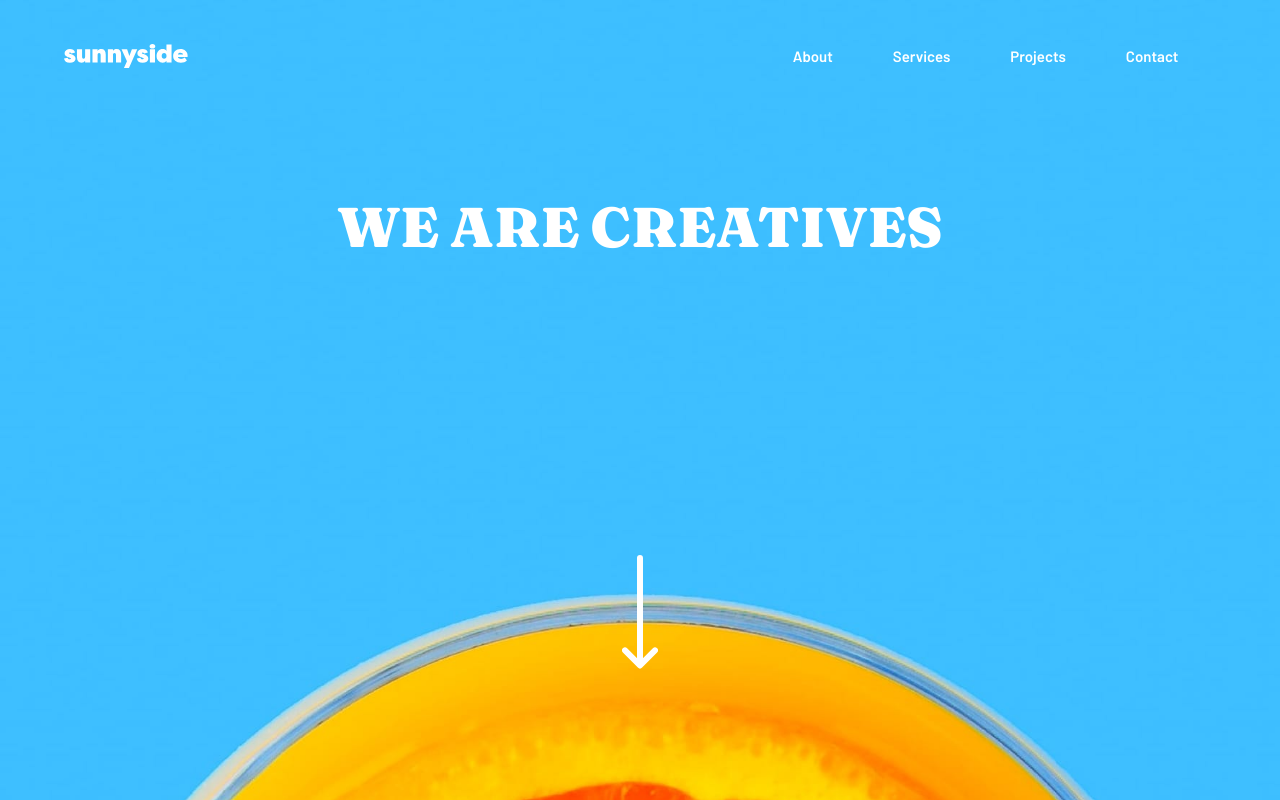
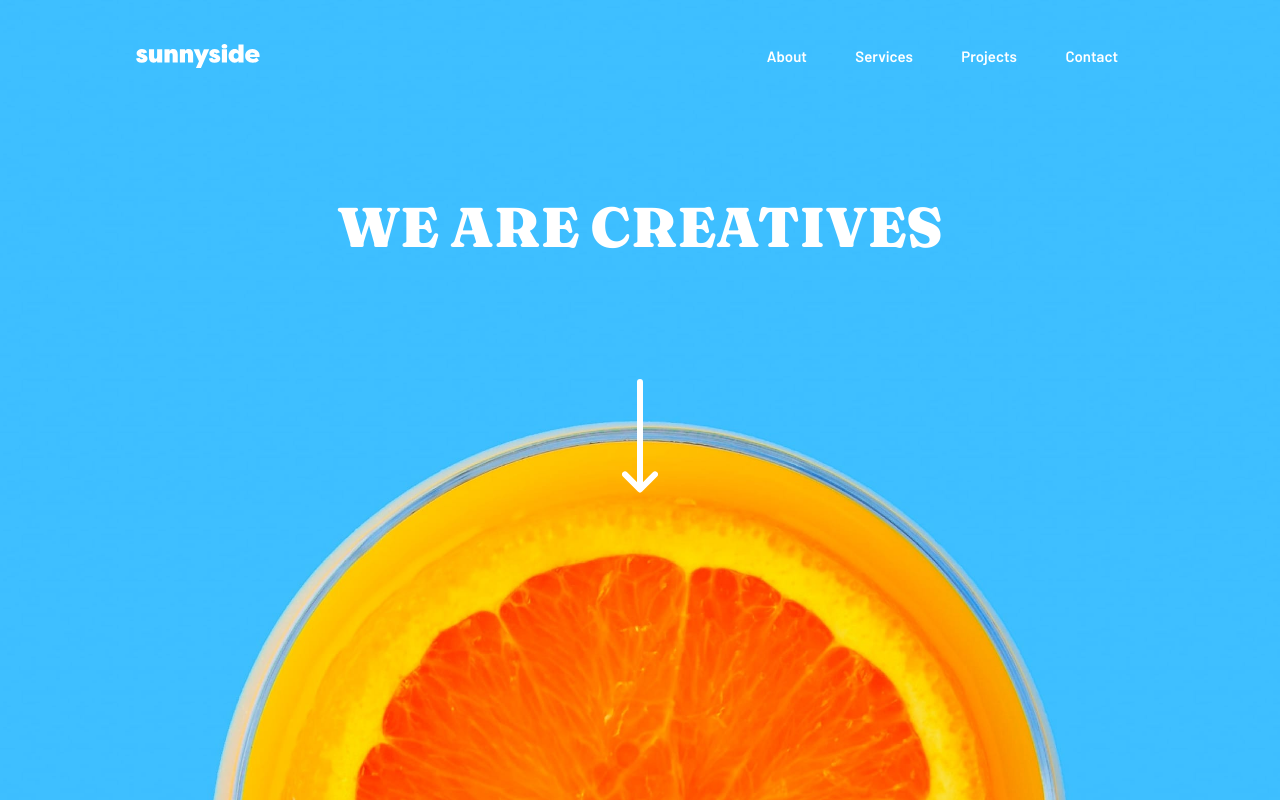
Before and after one commit to ltc870/sunnysideagencylandingpage, a React (Vite) app: page / in a window 1280 px wide. Shown: the top 800 px of the page. Built offline with nearby package versions, Linux system fonts and the light colour scheme.

Commit message:
made changes to heading picture

```diff
--- a/src/components/Header.module.css
+++ b/src/components/Header.module.css
@@ -26,18 +26,18 @@
 
 @media (min-width: 800px) {
     .header {
-        background: url("../images/desktop/image-header.jpg") no-repeat;
+        background-image: url("../images/desktop/image-header.jpg");
+        background-repeat: no-repeat;
         background-size: cover;
         background-position: center;
-        padding-bottom: 30em;
+        padding: 0em 5em 20em;
     }
 
     .headerTitle {
         font-size: 3.5rem;
-        margin-top: 2em;
     }
 
     .arrow {
-        margin-top: 16em;
+        margin-top: 5em;
     }
 }
```
